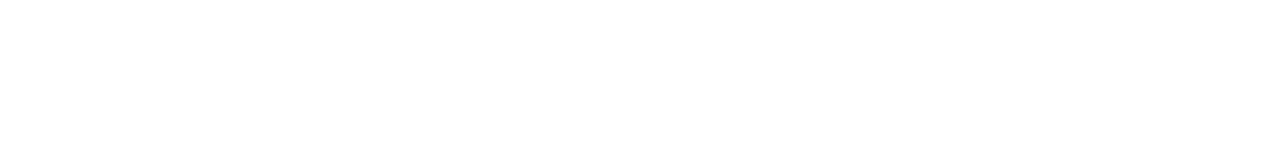
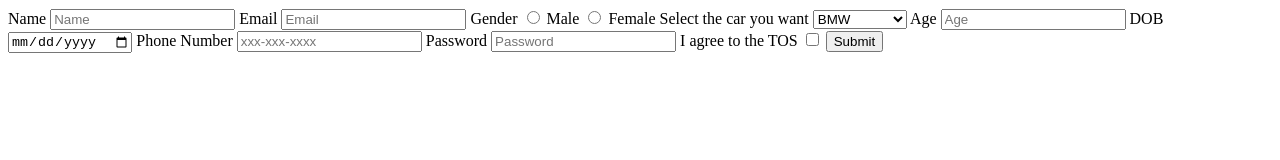
Before and after one commit to acciojob/signup-form-car-Sanketpatil012, a website: page main.html in a window 1280 px wide. Drawn offline with Linux system fonts and the light colour scheme.

Commit message:
created a submission

```diff
--- a/main.html
+++ b/main.html
@@ -7,7 +7,35 @@
 </head>
 
 <body>
-	<!-- the entire body must be written by student -->
+	<form post="www.backend.com">
+		<label for="name">Name</label>
+		 <input type="text" id="name" placeholder="Name" required >
+	     <label for="email">Email</label>
+		<input type="email" id="email" placeholder="Email" required >
+	  <label>Gender</label>
+        <input type="radio" id="gender_m" name="gender" value="male" required>
+        <label for="gender_m" >Male</label>
+        <input type="radio" id="gender_f" name="gender" value="female" required>
+        <label for="gender_f" >Female</label>
+
+		 <label>Select the car you want</label>
+		 <select  id="cars" required  placeholder="--Please choose an option--">
+			 <option>BMW</option>
+			 <option>Rolls Royce</option>
+			  <option>Buggati</option>
+		 </select>
+	    <label for="age">Age</label>
+		 <input  type="number" id="age" placeholder="Age"  required>
+	    <label for="dob">DOB</label>
+		<input  type="date" id="dob"  required>
+		 <label for="tel">Phone Number</label>
+		 <input  type="tel" id="tel"  placeholder="xxx-xxx-xxxx">
+		  <label for="password">Password</label>
+		 <input  type="password" id="password"  placeholder="Password">
+	      <label for="tos">I agree to the TOS</label>
+		  <input type="checkbox" id="tos" required>
+		  <input type="submit"  value="Submit">
+	</form>
     <script type="text/javascript" src="./script.js">
 </script>
 
```
